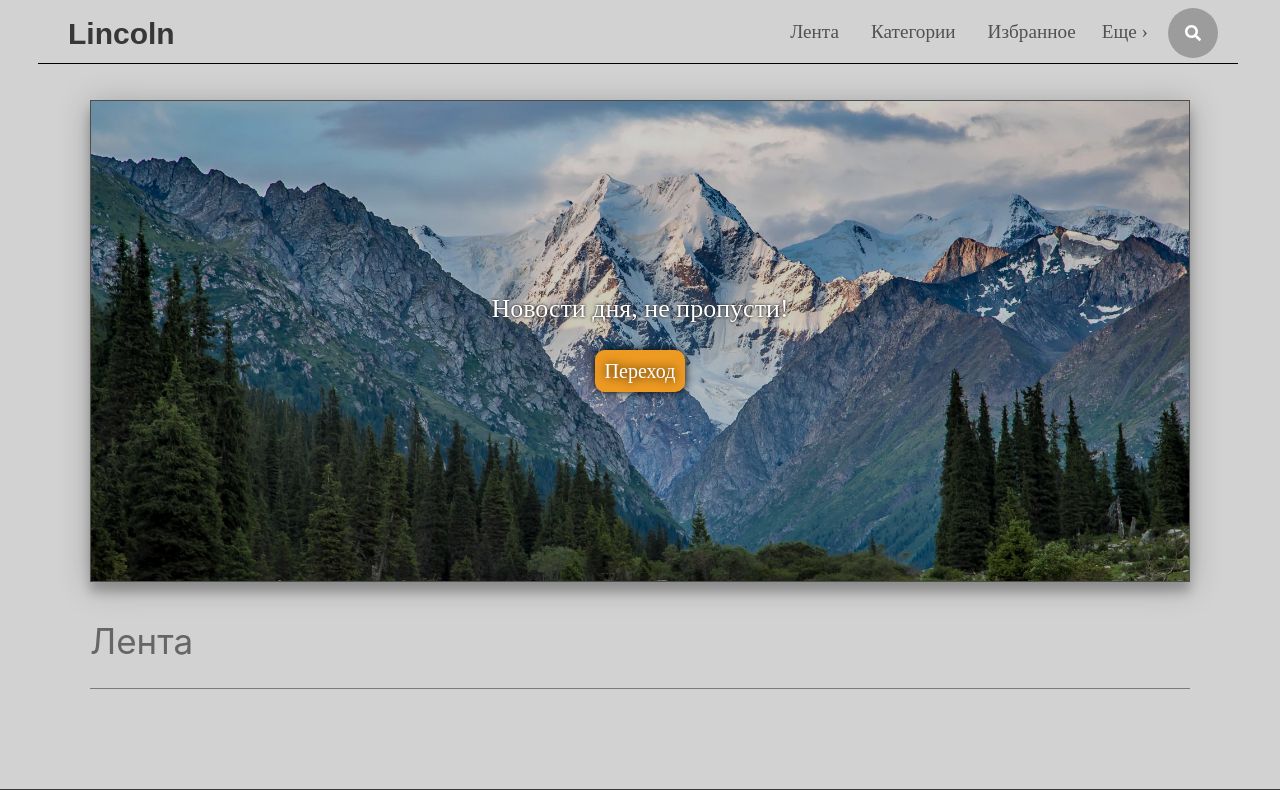
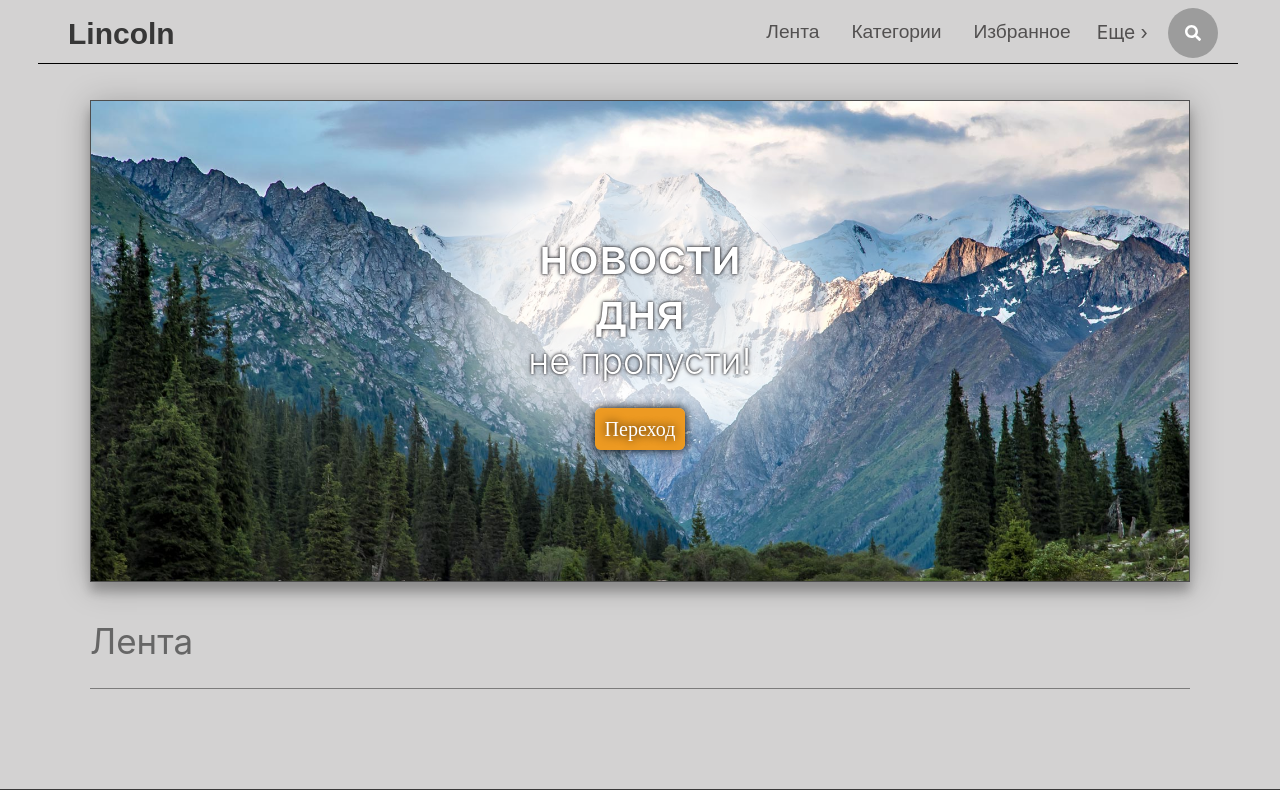
Before and after one commit to Daniil1703/EvanCarmichael, a Django app: page / in a window 1280 px wide. Shown: the top 790 px of the page. Run offline with Django 3.2, Linux system fonts and the light colour scheme; data that the repository does not hold is empty; some libraries are stand-ins or nearby versions.

Commit message:
обновление 1.3

```diff
--- a/favorites/templates/favorites/favorites_list.html
+++ b/favorites/templates/favorites/favorites_list.html
@@ -26,7 +26,7 @@
             </button>
         </form>
     </div>
-<div class="do_it" id="slides">
+<div class="do_it" id="slides" style="margin-bottom:53px">
     {% for post in posts %}
         {% for item in request.session.favorites %}
             {% if item.id == post.id|stringformat:'i' %}
--- a/polls/static/css/footer.css
+++ b/polls/static/css/footer.css
@@ -8,7 +8,7 @@
 footer {
   background: rgb(55,55,55);
   margin-top: 30px;
-  width: 100%
+  width: 100%;
 }
 
 .footer-list-top {
--- a/polls/static/css/navbar.css
+++ b/polls/static/css/navbar.css
@@ -33,7 +33,7 @@
     border-bottom: 4px solid rgb(211, 210, 210);
     font-size: 1.2em !important;
     color: rgb(82, 80, 80) !important;
-    font-family: Poppins-Regular;
+    font: 2.3vw "Oswald", sans-serif;
     line-height: 1.7;
 }
 
@@ -73,8 +73,8 @@ a:focus {
 .dropbtn {
     font-size: 1.2em !important;
     color: rgb(82, 80, 80) !important;
-    margin: 8px 10px;
-    font-family: Poppins-Regular;
+    margin: 10px 10px;
+    font: 2.3vw "Oswald", sans-serif
     line-height: 1.7;
 }
 
--- a/polls/static/css/slider.css
+++ b/polls/static/css/slider.css
@@ -1,23 +1,118 @@
 
-@media screen and (max-width : 725px) {
-	.carousel-caption h1{
-		font-size: 20px;
-		transform: translateY(-60%);
-		font-family: 'Oswald', sans-serif;
+.carousel-inner {
+	text-align: center;
+	background: rgb(0, 0, 0);
+	border: 1px solid #4e4e4e;
+}
+.carousel-inner img{
+	width: 100%;
+	height: 100%;
+}
+.carousel-caption{
+	position: absolute;
+	top: 50%;
+	transform: translateY(-80%);
+	text-shadow: 1px 1px 10px #000;
+	width: 300px;
+	margin: auto;
+	 background-color: rgba(255, 255, 255, 0.7);
+	 border-radius: 80px;
+	 height: 190px;
+	 border: 0px;
+	 box-shadow: 0 0 80px 25px;
+}
+
+
+.buttom_two{
+	background: #ed9a22;
+	color: white;
+	border-radius: 6px;
+	padding: 10px;
+	text-shadow: 0px 0px 10px #000;
+	box-shadow: 0px 0px 10px #000;
+	font-size:20px;
+}
+.buttom_two:hover{
+	COLOR: #20231c;
+}
+.buttom_1 {
+	margin-top: 30px;
+	font-size: 13px;
+}
+
+.carousel-caption h1{
+	color: white;
+	text-shadow: 0 0 3px black, 0 0 5px rgb(143, 143, 151);
+	font:"Oswald", sans-serif;
+}
+
+.display-6 {
+	transform: translateY(5px);
+	border-radius: 10px 10px 0 0;
+	font-size: 50px;
+}
+.display-2 {
+	border-radius: 0 0 10px 10px;
+	font-size: 36px;
+}
+
+@media screen and (max-width : 905px) {
+	.carousel-caption {
+		top:70%;
+		width: 270px;
 	}
-	.carousel-caption h5{
-		display: none;
+	.display-6 {
+		transform: translateY(5px);
+		border-radius: 10px 10px 0 0;
+		font-size: 40px;
 	}
-	.carousel-caption .buttom_two{
-		size: 30px;
-		transform: translateY(-80%);
+	.display-2 {
+		border-radius: 0 0 10px 10px;
+		font-size: 26px;
+	}
+	.buttom_two{
+		font-size:18px;
 	}
 }
+
+@media screen and (max-width : 700px) {
+	.carousel-caption {
+		top:70%;
+		width: 170px;
+		height: 100px;
+		transform: translateY(-100px);
+	}
+	.display-6 {
+		transform: translateY(5px);
+		border-radius: 10px 10px 0 0;
+		font-size: 30px;
+	}
+	.display-2 {
+		border-radius: 0 0 10px 10px;
+		font-size: 20px;
+	}
+	.buttom_two{
+		font-size:15px;
+	}
+}
+
 @media screen and (max-width : 526px) {
-	.carousel-caption .buttom_1{
-		size: 20px;
-		transform: translateY(-50px);
-		padding: 10px;
+	.display-6 {
+		font-size: 26px;
+	}
+	.display-2 {
+		font-size: 16px;
+	}
+	.carousel-caption {
+		width: 100px;
+		margin: auto;
+		transform: translateY(-100px);
+	}
+	.buttom_two{
+		padding: 5px;
+		text-shadow: 0px 0px 10px #000;
+		box-shadow: 0px 0px 10px #000;
+		font-size:18px;
 	}
 }
 
@@ -34,53 +129,6 @@
 		margin-right: auto;
 	}
 }
-
-
-.carousel-inner {
-	text-align: center;
-	background: rgb(0, 0, 0);
-	border: 1px solid #4e4e4e;
-	/* border-radius: 4px; */
-}
-.carousel-inner img{
-	opacity: 0.8;
-	width: 100%;
-	height: 100%;
-}
-.carousel-caption{
-	position: absolute;
-	top: 50%;
-	transform: translateY(-30%);
-	text-shadow: 1px 1px 10px #000;
-}
-
-
-.buttom_two{
-	background: #ed9a22;
-	color: white;
-	border-radius: 10px;
-	padding: 10px;
-	text-shadow: 0px 0px 10px #000;
-	box-shadow: 0px 0px 10px #000;
-}
-.buttom_two:hover{
-	background: #d3d2d2;
-}
-.buttom_1 {
-	margin-top: 30px;
-	font-size: 13px;
-}
-
-/*
-#bilboard_id {
-	height: 100%;
-} */
-.carousel-caption h1{
-	color: white;
-	text-shadow: 0 0 3px black, 0 0 5px rgb(143, 143, 151);
-
-}
-
 @media screen and (min-width: 450px){
 	.mb-wrap {
 		display: none;
--- a/polls/templates/polls/base.html
+++ b/polls/templates/polls/base.html
@@ -55,6 +55,8 @@
 		К сожелению, на данный момент нет контента
 		{% endblock %}
 	</div>
-
+	<div class="footer_main">
+		{% include "polls/includes/footer.html" %}
+	</div>
 </body>
 </html>
--- a/polls/templates/polls/includes/footer.html
+++ b/polls/templates/polls/includes/footer.html
@@ -1,5 +1,4 @@
 <footer class="flex-rw">
-
     <ul class="footer-list-top">
       <li>
         <h4 class="footer-list-header">Главные категории</h4></li>
--- a/polls/templates/polls/includes/slider.html
+++ b/polls/templates/polls/includes/slider.html
@@ -9,12 +9,14 @@
 
             <div class="carousel-caption">
 
-                <h1 class="display-5" id="h1-color-slider" style="font-family: Poppins-Regular; font-size: 26px;">
-                    Новости дня, не пропусти!
+                <h1 class="display-6" id="h1-color-slider">
+                    новости дня
                 </h1>
-
+                <h1 class="display-2" id="h1-color-slider">
+                    не пропусти!
+                </h1>
                 <div class="buttom_1">
-                    <a class="buttom_two" style="font-family: Poppins-Regular; font-size:20px;" href="{% url 'polls:tag_detail' slug='daynews' %}">
+                    <a class="buttom_two" style="font-family: Poppins-Regular;" href="{% url 'polls:tag_detail' slug='daynews' %}">
                         Переход
                     </a>
                 </div>
--- a/polls/templates/polls/index.html
+++ b/polls/templates/polls/index.html
@@ -34,7 +34,4 @@
 			{% endfor %}
 		</div>
 		{% include "polls/includes/pagination.html" %}
-		<div class="footer_main">		<!-- Подвал сайта -->
-			{% include "polls/includes/footer.html" %}
-		</div>	<!-- Конец подвала сайта -->
 {% endblock %}
--- a/polls/templates/polls/post_detail.html
+++ b/polls/templates/polls/post_detail.html
@@ -67,6 +67,4 @@
 
         <div class="line"></div>
     </div>
-
-    {% include "polls/includes/footer.html" %}
 {% endblock %}
--- a/polls/templates/polls/tag_detail.html
+++ b/polls/templates/polls/tag_detail.html
@@ -25,6 +25,4 @@
         {% endfor %}
     </div>
 </div>
-    {% include "polls/includes/footer.html" %}
-
 {% endblock %}
--- a/requirements.txt
+++ b/requirements.txt
@@ -4,8 +4,10 @@ django-ckeditor==5.8.0
 django-cleanup==4.0.0
 django-disqus==0.5
 django-js-asset==1.2.2
+django-ranged-response==0.2.0
+django-simple-captcha==0.5.12
 mock==3.0.5
-Pillow==6.2.1
+Pillow==7.1.1
 pkg-resources==0.0.0
 psycopg2-binary==2.8.4
 pytils==0.3
--- a/users/templates/users/login.html
+++ b/users/templates/users/login.html
@@ -43,6 +43,5 @@
     </div>
     {% include 'users/includes/reload_capture.html' %}
 </div>
-{% include "polls/includes/footer.html" %}
 
 {% endblock %}
--- a/users/templates/users/password_reset.html
+++ b/users/templates/users/password_reset.html
@@ -28,5 +28,4 @@
     </form>
 </div>
 {% include 'users/includes/reload_capture.html' %}
-{% include "polls/includes/footer.html" %}
 {% endblock %}
--- a/users/templates/users/registration.html
+++ b/users/templates/users/registration.html
@@ -33,6 +33,5 @@
         <input class="but_auth" type="submit" value="регистрация">
     </form>
 </div>
-{% include 'users/includes/reload_capture.html' %}
-{% include "polls/includes/footer.html" %}
+{% include 'users/includes/reload_capture.html' %}ы
 {% endblock %}
```
